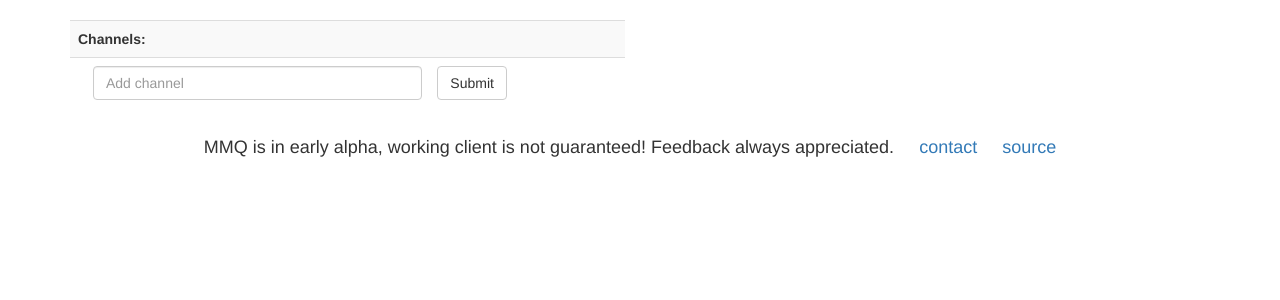
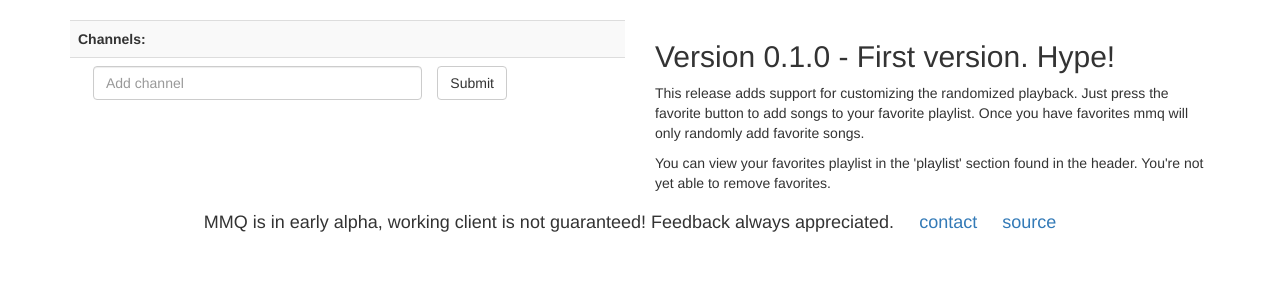
Before and after one commit to jjmartens/mmq, a Flask app: page / in a window 1280 px wide. Shown: the part 52-352 px from the top of the page. Run offline with Flask 2, Linux system fonts and the light colour scheme; data that the repository does not hold is empty; parts of the project's set-up code (start-up, migrations or seed data) failed here and were passed over; some libraries are stand-ins or nearby versions.

Commit message:
some docus

```diff
--- a/templates/index.html
+++ b/templates/index.html
@@ -21,7 +21,7 @@
   </div><!-- /.container-fluid -->
 </nav>
     <div class="row">
-        <div class="col-lg-6" id="playlist">
+        <div class="col-xs-12 col-md-6" id="playlist">
           <table class="table table-striped" id="channels">
             <tr>
                 <th>Channels:</th>
@@ -40,6 +40,15 @@
               </td>
           </tr>
           </table>
+        </div>
+        <div class="col-xs-12 col-md-6">
+            <h2>Version 0.1.0 - First version. Hype! </h2>
+            <p>
+                This release adds support for customizing the randomized playback. Just press the favorite button to add songs to your favorite playlist. Once you have favorites mmq will only randomly add favorite songs.
+            </p>
+            <p>
+                You can view your favorites playlist in the 'playlist' section found in the header. You're not yet able to remove favorites.
+            </p>
         </div>
     </div>
     <div class="row">
```
